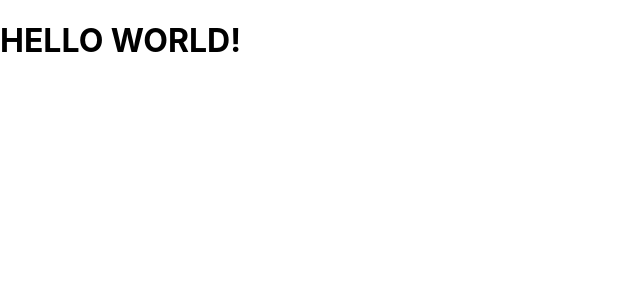
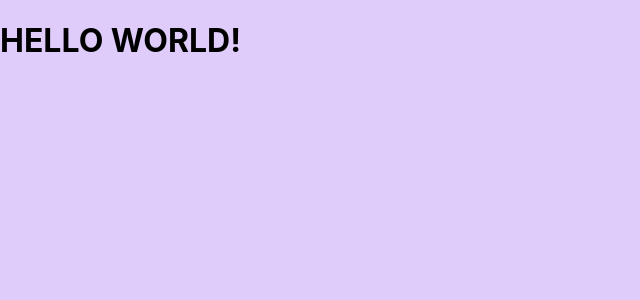
Before and after one commit to scotter567/mysite, a React (Create React App) app: page / in a window 1280 px wide. Shown: the top 300 px of the page, without its empty margins (0-640 px from the left). Built offline with nearby package versions, Linux system fonts and the light colour scheme; the HTML template or start-up script is replaced by a standard one.

Commit message:
added background color

```diff
--- a/src/styles.css
+++ b/src/styles.css
@@ -1,3 +1,3 @@
 body {
-	background-color: linear-gradient(#000000, #DFCCFB);
+	background-color: #DFCCFB;
 }
```
